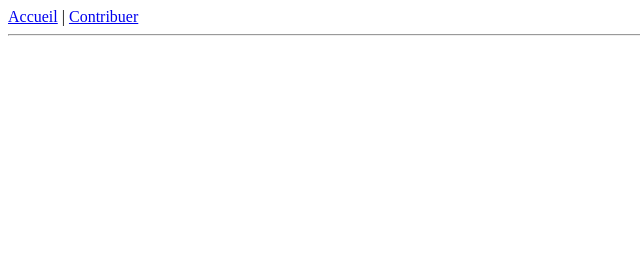
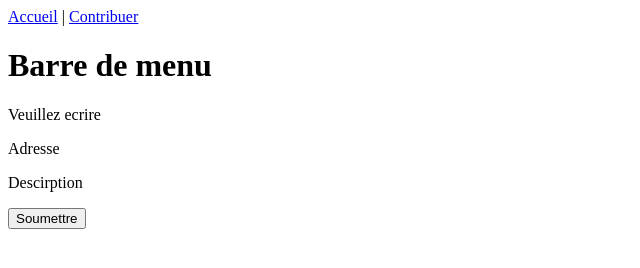
Before and after one commit to kieffellena/ProjetWEBS6, a website: page public/contribuer.html in a window 1280 px wide. Shown: the whole page, without its empty margins (0-640 px from the left). Drawn offline with Linux system fonts and the light colour scheme.

```diff
--- a/public/contribuer.html
+++ b/public/contribuer.html
@@ -1,6 +1,28 @@
-<!-- page ou vl'utilisateur peut ajouter de nouvelles randos-->
-<nav>
-  <a href="/">Accueil</a> |
-  <a href="/contribute">Contribuer</a>
-</nav>
-<hr>
+<!-- page ou l'utilisateur peut ajouter de nouvelles randos-->
+
+<!DOCTYPE html>
+<html lang="fr">
+
+<head>
+  <title>Contrbuez ici</title>
+  <link rel="stylesheet" href="/shared/palette.css">
+</head>
+
+<body>
+  <header>
+    <nav>
+      <a href="/">Accueil</a> |
+      <a href="/contribute">Contribuer</a>
+    </nav>
+  </header>
+
+  <main>
+    <h1> Barre de menu</h1>
+    <p> Veuillez ecrire</p>
+    <p>Adresse</p>
+    <p>Descirption</p>
+    <button>Soumettre</button>
+  </main>
+</body>
+
+</html>
```
Also changed, not shown: public/accueil.html (+3 -4 lines), public/randonnee.html (+1 -2 lines).
